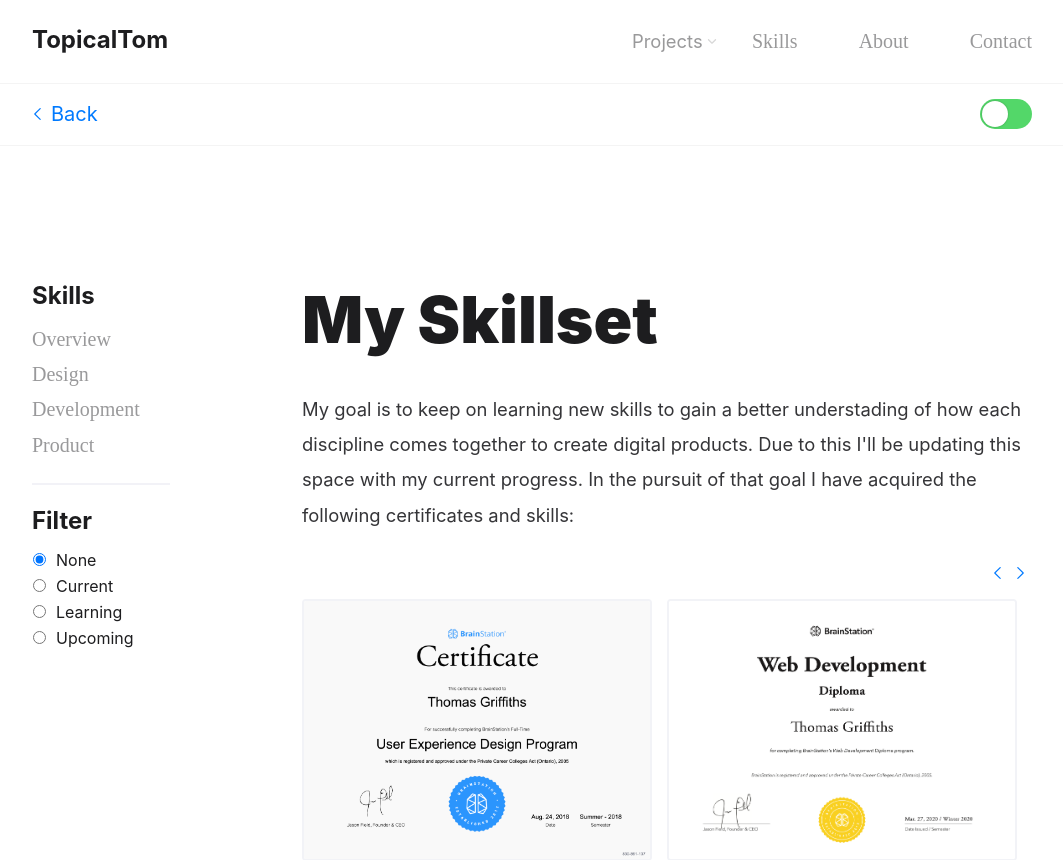
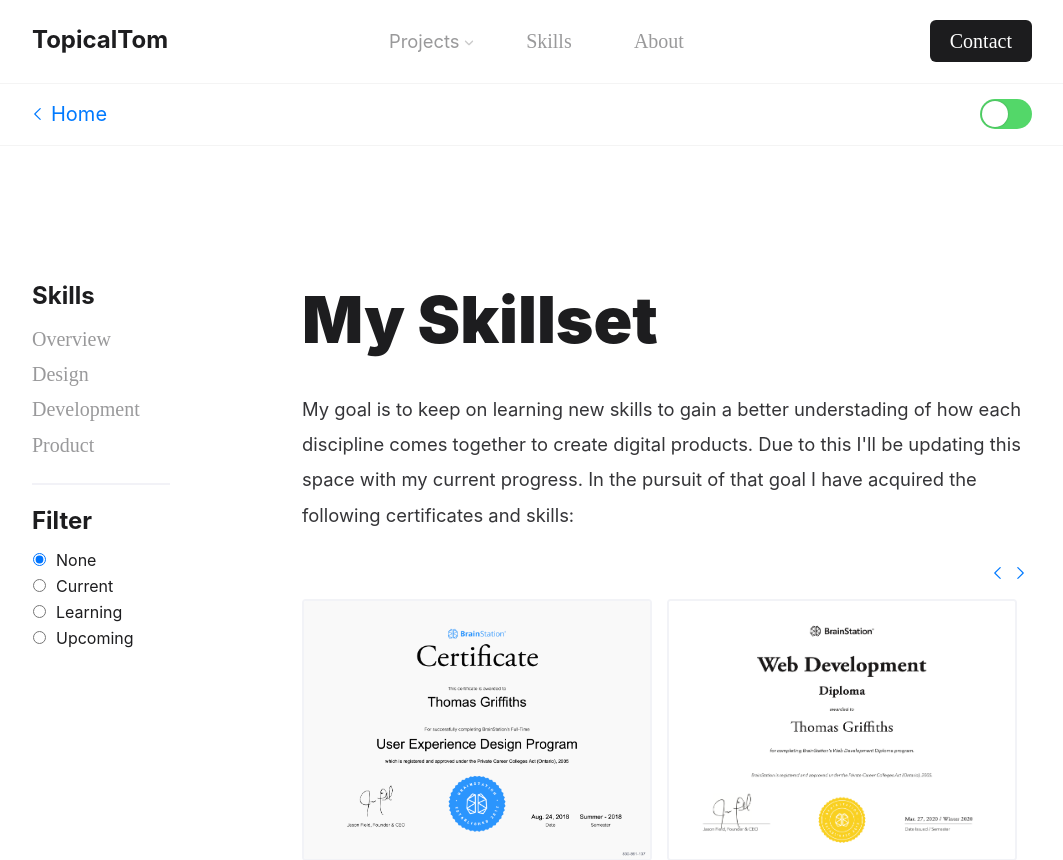
Before and after one commit to TopicalTom/Portfolio, a React (Create React App) app in the folder portfolio-website/: page /skills in a window 1280 px wide. Shown: the top 860 px of the page, without its empty margins (108-1171 px from the left). Built offline with nearby package versions, Linux system fonts and the light colour scheme.

Commit message:
Improved Header & Header Dropdown UI

```diff
--- a/portfolio-website/src/components/DynamicCards/DynamicCards.jsx
+++ b/portfolio-website/src/components/DynamicCards/DynamicCards.jsx
@@ -29,7 +29,7 @@
                     <div className="dynamic__container dynamic__container--row">
                     <ProjectCard
                         project={"TouchBase"}
-                        type={"Wallet Pass"}
+                        type={"Wallet Pass & App"}
                         preview={TouchBasePreview}
                         link={"touch-base"}
                     />
@@ -73,7 +73,7 @@
                     />
                     <ProjectCard
                         project={"TouchBase"}
-                        type={"Wallet Pass"}
+                        type={"Wallet Pass & App"}
                         preview={TouchBasePreview}
                         link={"touch-base"}
                     />
--- a/portfolio-website/src/components/Header/Header.jsx
+++ b/portfolio-website/src/components/Header/Header.jsx
@@ -46,48 +46,47 @@
         <>
         <header className={`header`}>
             <div className="header__container">
-                <div className="header__section header__section--logo">
-                    <a href="/">
+                <a className="header__section header__section--logo" href="/">
                     <h3
                         className={`header__logo`}
                         onMouseEnter={ () => this.closeDropdown() }>
                         TopicalTom
                     </h3>
                 </a>
-                </div>
                 <nav className="header__section header__section--nav">
-                    <Menu />
                     <ul className="header__links">
-                        <li><div
-                            className={`header__dropdown`}
+                        <li
+                            className="header__dropdown"
                             onMouseEnter={ () => this.openDropdown() }>
                             <p>Projects</p>
-                            <img
-                                className="header__drop"
-                                src={dropdown}
-                            />
-                        </div></li>
-                        <span
-                            className="header__spacing"
+                            <svg className={`header__drop header__drop${isOpen ? "--active" : "--inactive"}`} viewBox="0 0 24 24">
+                                <path d="M21.5265 8.77171C22.1578 8.13764 22.1578 7.10962 21.5265 6.47555C20.8951 5.84148 19.8714 5.84148 19.24 6.47555L11.9999 13.7465L4.75996 6.47573C4.12858 5.84166 3.10492 5.84166 2.47354 6.47573C1.84215 7.10979 1.84215 8.13782 2.47354 8.77188L10.8332 17.1671C10.8408 17.1751 10.8486 17.183 10.8565 17.1909C11.0636 17.399 11.313 17.5388 11.577 17.6103C11.5834 17.6121 11.5899 17.6138 11.5964 17.6154C12.132 17.7536 12.7242 17.6122 13.1435 17.1911C13.1539 17.1807 13.1641 17.1702 13.1742 17.1596L21.5265 8.77171Z"></path>
+                            </svg>
+                        </li>
+                        <li
+                            className="header__link"
                             onMouseEnter={ () => this.closeDropdown() }>
-                            <li><a
-                                className={`header__link`}
-                                href="/skills">
+                            <a href="/skills">
                                 Skills
-                            </a></li>
-                            <li><a
-                                className={`header__link`}
-                                href="/about">
+                            </a>
+                        </li>
+                        <li
+                            className="header__link"
+                            onMouseEnter={ () => this.closeDropdown() }>
+                            <a href="/about">
                             About
-                            </a></li>
-                            <li><a
-                                className={`header__link`}
+                            </a>
+                        </li>
+                    </ul>
+                </nav>
+                <div className="header__cta">
+                    <a
+                        className="header__contact"
                         href="/contact">
                             Contact
-                            </a></li>
-                        </span>
-                    </ul>
-                </nav>
+                    </a>
+                </div>
+                <Menu />
             </div>
         </header>
         {isOpen && // Only displays dropdown when isOpen = true
@@ -97,7 +96,7 @@
                 <div
                     className="dropdown__container">
                     {projects.map(item => {
-                        const {project, promo, link, description} = item
+                        const {project, promo, link, type} = item
                         return (
                             <a
                                 className="dropdown__item"
@@ -110,7 +109,7 @@
                                     </div>
                                     <div className="dropdown__content dropdown__content--details">
                                         <p className="dropdown__project">{project}</p>
-                                        <p className="dropdown__description">{description}</p>
+                                        <p className="dropdown__description">{type}</p>
                                     </div>
                             </a>
                         )
--- a/portfolio-website/src/components/Header/Header.scss
+++ b/portfolio-website/src/components/Header/Header.scss
@@ -8,12 +8,12 @@
     transform: translateY(0);
     transition: transform 0 ease-in-out;
     transition: background-color 0.3s ease;
+    transition: border-color 0.3s ease;
     @include theme-aware('background', 'system-background-primary');
     box-shadow: rgba(0, 0, 0, 0) 0px 10px 20px;
     z-index: 105;
     border-bottom: 1px solid;
     @include theme-aware('border-color', 'content-outline-light');
-    transition: 0.3s ease;
 
     @include tablet {
         border-bottom: 1px solid;
@@ -53,42 +53,30 @@
 
     &__section {
         display: flex;
-        flex-direction: row-reverse;
+        //flex-direction: row-reverse;
 
         &--logo {
             margin: 0;
         }
 
         &--nav {
-            display: flex;
-            width: 100%;
-            justify-content: space-between;
+            display: none;
 
             @include tablet {
-                width: 400px;
+                width: 320px;
+                display: flex;
+                justify-content: space-between;
             }
         }
     }
 
     &__links {
-        display: none;
-
-        @include tablet {
-            display: flex;
-            flex-direction: row;
-            padding-inline-start: 0px;
-            width: 100%;
-            justify-content: space-between;
-        }
-    }
-
-    &__spacing {
         display: flex;
         flex-direction: row;
         padding-inline-start: 0px;
-        width: 280px;
+        width: 100%;
         justify-content: space-between;
-        padding: 1.5rem 0rem;
+        text-align: center;
     }
 
     &__logo {
@@ -114,6 +102,7 @@
         transition: all 0.2s ease 0s;
         padding: 1.5rem 0rem;
         width: 100px;
+        height: 100%;
         display: flex;
         flex-direction: row;
 
@@ -125,8 +114,26 @@
     }
 
     &__drop {
-        padding-left: 4px;
-        opacity: 0.3;
+        transition: 0.2s ease 0s;
+        width: 14px;
+        height: 14px;
+        margin: auto 0;
+
+        &--active {
+            @include theme-aware('fill', 'dropdown');
+            transition: 0.2s ease 0s;
+            transform: scaleY(-1);
+            opacity: 1;
+            padding: 0px 0px 0px 4px;
+        }
+
+        &--inactive {
+            @include theme-aware('fill', 'dropdown');
+            opacity: 0.5;
+            transition: 0.2s ease 0s;
+            transform: scaleY(1);
+            padding: 2px 0px 0px 4px;
+        }
     }
 
     &__link {
@@ -134,7 +141,8 @@
         opacity: 0.5;
         transition: all 0.2s ease 0s;
         padding: 1.5rem 0rem;
-        height: 83px;
+        width: 100px;
+        //height: 83px;
 
         &.black {
             color: #2E2E2E;
@@ -144,6 +152,28 @@
         &:hover {
             opacity: 1.0;
             transition: all 0.2s ease 0s;
+        }
+    }
+
+    &__contact {
+        padding: 10px 20px;
+        border-radius: 6px;
+        transition: color 0.3s ease;
+        transition: background-color 0.3s ease;
+        @include theme-aware('color', 'color-text-button');
+        @include theme-aware('background-color', 'button');
+
+        &:hover {
+            opacity: 0.8;
+        }
+    }
+
+    &__cta {
+        display: none;
+
+        @include tablet {
+            padding: 1.5rem 0rem;
+            display: inline;
         }
     }
 }
@@ -208,14 +238,15 @@
     }
 
     &__item {
-        width: 25%;
+        width: 30%;
         transition: all 0.2s ease 0s;
         margin-top: 10px;
         display: flex;
-        flex-direction: column;
+        flex-direction: row;
         text-align: center;
         vertical-align: middle;
         padding: 18px 0;
+        //background-color: red;
 
         &--locked {
             opacity: 0.5;
@@ -223,8 +254,8 @@
     }
 
     &__preview {
-        width: 50%;
-        margin: 0 auto;
+        width: 110px;
+        margin: 0 20px;
         padding: 0 auto;
         display: flex;
     }
@@ -232,21 +263,18 @@
     &__content {
         text-align: left;
 
-        &--promo {
-            box-shadow: rgba(0, 0, 0, 0.08) 0 -15px 15px -15px inset;
-            height: 140px;
-            overflow: hidden;
-        }
-
         &--details {
             transition: background-color 0.3s ease;
-            @include theme-aware('background-color', 'system-background-secondary');
-            position: absolute;
-            width: 200px;
+            //@include theme-aware('background-color', 'system-background-secondary');
+            //position: absolute;
+            //width: 200px;
             display: flex;
             flex-direction: column;
-            padding-top: 5px;
-            margin-top: 140px;
+            padding-top: auto 0;
+            height: 80%;
+            justify-content: center;
+            //text-align: center;
+            //margin-top: 140px;
             //box-shadow: -15px 0 15px -15px inset;
             //box-shadow: rgba(0, 0, 0, 0.08) 10px 0px 20px;
 
--- a/portfolio-website/src/components/Nav/Nav.jsx
+++ b/portfolio-website/src/components/Nav/Nav.jsx
@@ -35,7 +35,7 @@
                         />
                         <span
                             className="nav__back">
-                            Back
+                            Home
                         </span>
                     </div>
                 </a>
--- a/portfolio-website/src/components/ProjectCard/ProjectCard.jsx
+++ b/portfolio-website/src/components/ProjectCard/ProjectCard.jsx
@@ -17,10 +17,6 @@
                         className="project-card__type">
                         {type}
                     </h4>
-                    <a
-                        className="project-card__link">
-                        Coming Soon
-                    </a>
                 </div>
                 <div className="project-card__preview">
                     <img
--- a/portfolio-website/src/components/ProjectCard/ProjectCard.scss
+++ b/portfolio-website/src/components/ProjectCard/ProjectCard.scss
@@ -37,7 +37,7 @@
     }
 
     &__details {
-        padding: 50px;
+        padding: 70px 50px;
         align-items: center;
         margin: auto 0;
         position: absolute;
--- a/portfolio-website/src/components/Switch/Switch.jsx
+++ b/portfolio-website/src/components/Switch/Switch.jsx
@@ -37,6 +37,7 @@
 
     return (
         <div className="toggle">
+            <h4 className="toggle__type">{makeDark} mode</h4>
             <input
                 className="switch"
                 id={`react-switch-new`}
--- a/portfolio-website/src/data/projectsData.jsx
+++ b/portfolio-website/src/data/projectsData.jsx
@@ -15,6 +15,7 @@
         icon: RallyIcon,
         preview: Rally,
         promo: RallyPromo,
+        type: "React Native App",
         link: "rally",
         orientation: "left",
         code: ""
@@ -25,16 +26,18 @@
         icon: TouchBaseIcon,
         preview: TouchBase,
         promo: TouchBasePromo,
+        type: "Wallet Pass & App",
         link: "touch-base",
         orientation: "right",
         code: "none"
     },
     {
         project: "Homediate",
-        description: "Helping people mediate household tasks and utility costs within a shared space.",
+        description: "Helping people mediate household tasks through utility costs within a shared space.",
         icon: HomediateIcon,
         preview: Homediate,
         promo: HomediatePromo,
+        type: "iMessage App",
         link: "shared-space",
         orientation: "left",
         code: "none"
--- a/portfolio-website/src/pages/SharedSpace/SharedSpace.jsx
+++ b/portfolio-website/src/pages/SharedSpace/SharedSpace.jsx
@@ -39,7 +39,7 @@
                                 <p className="project__paragraph">The goal is to get people to be accountable for contributing their part to a household, be it chores or otherwise, which is achieved by tying the percent calculation of variable utility costs to the completion of daily, weekly, and even monthly assigned tasks.</p>
                                 <img className="project__image" src={Layers}/>
                                 <p className="project__paragraph">The Homediate experience is built as an iMessage App to leverage a pre-existing chat infrastructure since households typically have a group chat for communicating important household events and needs.</p>
-                                <p className="project__paragraph">Given more time, I am interested in exploring how this app experience could utilize Apple business chat to connect with landlords to allow users to request fixes or pay their percentage of the rent with adjusted utility cost average factored in.</p>
+                                <p className="project__paragraph">Given more time, I am interested in exploring how this app experience could utilize Apple business chat to connect with landlords to allow users to request fixes or pay their percentage of the rent with the adjusted utility costs factored in.</p>
                         </Element>
                         <Redirect
                             link="/skills"
--- a/portfolio-website/src/styles/partials/_color-palette.scss
+++ b/portfolio-website/src/styles/partials/_color-palette.scss
@@ -21,7 +21,8 @@
         button-inactive: #AFAFAF,
         caret-color: #000000,
         footer: #2e2e2e,
-        color-form-header: rgb(142,142,147)
+        color-form-header: rgb(142,142,147),
+        dropdown: #2E2E2E
     ),
     dark: (
         system-background-primary: #131313,
@@ -45,6 +46,7 @@
         button-inactive: #3A3A3C,
         caret-color: white,
         footer: white,
-        color-form-header: rgba(255, 255, 255, 0.5)
+        color-form-header: rgba(255, 255, 255, 0.5),
+        dropdown: white
     )
 );
```
Also changed, not shown: portfolio-website/src/components/Switch/Switch.scss (+17 -5 lines), portfolio-website/src/pages/Rally/Rally.jsx (+21 -13 lines). Lines whose indentation alone changed are shown as unchanged.
